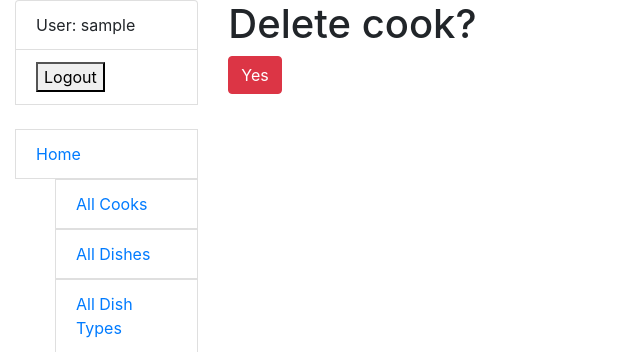
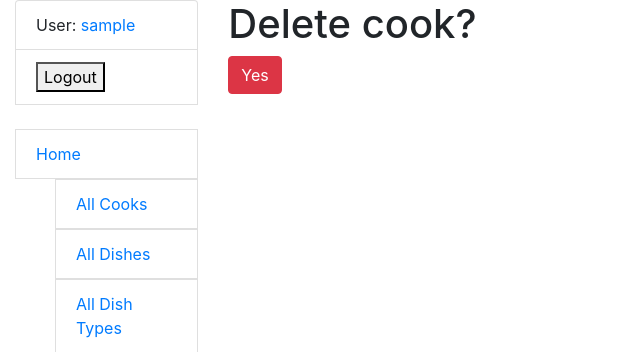
Before and after one commit to VladPh1/restaurant-kitchen-service, a Django app: page /service/cook/1/delete/ in a window 1280 px wide. Shown: the top 352 px of the page, without its empty margins (0-640 px from the left). Run offline with Django 5.2, Linux system fonts and the light colour scheme; the visitor is signed in with stand-in values (Sample User, id 1); data comes from the database, SQL or seed files in the repository.

Commit message:
fixed go to profile by clicking on the user

```diff
--- a/templates/includes/sidebar.html
+++ b/templates/includes/sidebar.html
@@ -1,8 +1,6 @@
 <ul class="sidebar-nav list-group">
   {% if user.is_authenticated %}
-    <li class="list-group-item">
-      User: {{ user.username }}
-    </li>
+    <li class="list-group-item">User: <a href="{{ user.get_absolute_url }}">{{ user.get_username }}</a></li>
     <li class="list-group-item">
       <form action="{% url 'logout' %}" method="post">
         {% csrf_token %}
```
